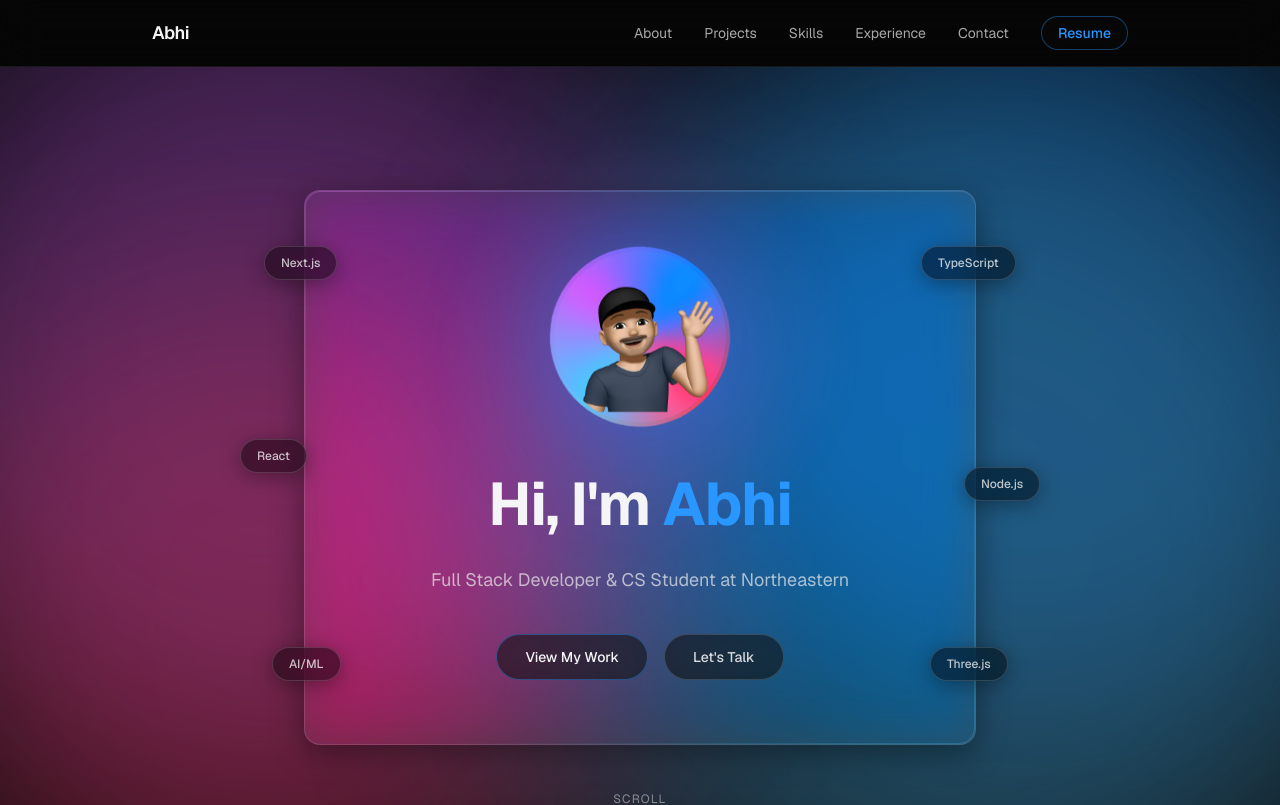
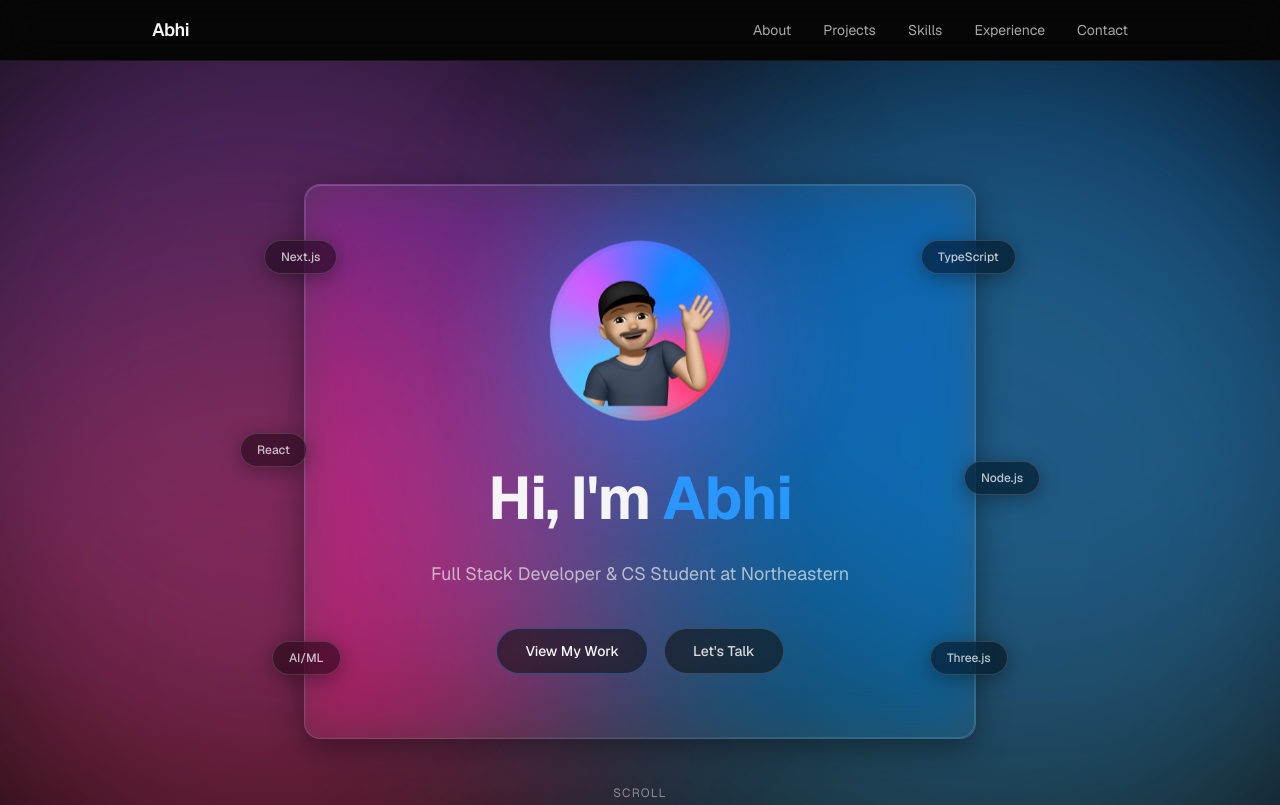
Before and after one commit to stalwartquintessence/my-portfolio, a Next.js app: page / in a window 1280 px wide. Shown: the top 805 px of the page. Built offline with nearby package versions, Linux system fonts and the light colour scheme.

Commit message:
chore: remove resume button, LinkedIn serves as professional profile

```diff
--- a/src/components/layout/Navbar.tsx
+++ b/src/components/layout/Navbar.tsx
@@ -27,9 +27,8 @@ export default function Navbar() {
           Abhi
         </a>
 
-        {/* Desktop links + resume pill */}
-        <div className="hidden items-center gap-8 md:flex">
-          <ul className="flex items-center gap-8">
+        {/* Desktop links */}
+        <ul className="hidden items-center gap-8 md:flex">
           {NAV_LINKS.map((link) => (
             <li key={link.href}>
               <a
@@ -41,16 +40,6 @@ export default function Navbar() {
             </li>
           ))}
         </ul>
-          <a
-            href="/resume.pdf"
-            target="_blank"
-            rel="noopener noreferrer"
-            aria-label="Download résumé (PDF)"
-            className="glass inline-flex items-center gap-1.5 rounded-full border border-accent/40 bg-accent/15 px-4 py-1.5 text-sm font-medium text-accent transition-all duration-300 hover:border-accent/70 hover:bg-accent/25 hover:text-cream hover:shadow-[0_0_20px_rgba(41,151,255,0.35)] focus-visible:outline-none focus-visible:ring-2 focus-visible:ring-accent/60"
-          >
-            Resume
-          </a>
-        </div>
 
         {/* Mobile hamburger */}
         <button
@@ -98,18 +87,6 @@ export default function Navbar() {
               </a>
             </li>
           ))}
-          <li className="mt-2">
-            <a
-              href="/resume.pdf"
-              target="_blank"
-              rel="noopener noreferrer"
-              onClick={() => setIsMenuOpen(false)}
-              aria-label="Download résumé (PDF)"
-              className="glass block rounded-full border border-accent/40 bg-accent/15 px-4 py-3 text-center text-base font-medium text-accent transition-colors hover:bg-accent/25 hover:text-cream"
-            >
-              Resume
-            </a>
-          </li>
         </ul>
       )}
     </header>
```
Lines whose indentation alone changed are shown as unchanged.
